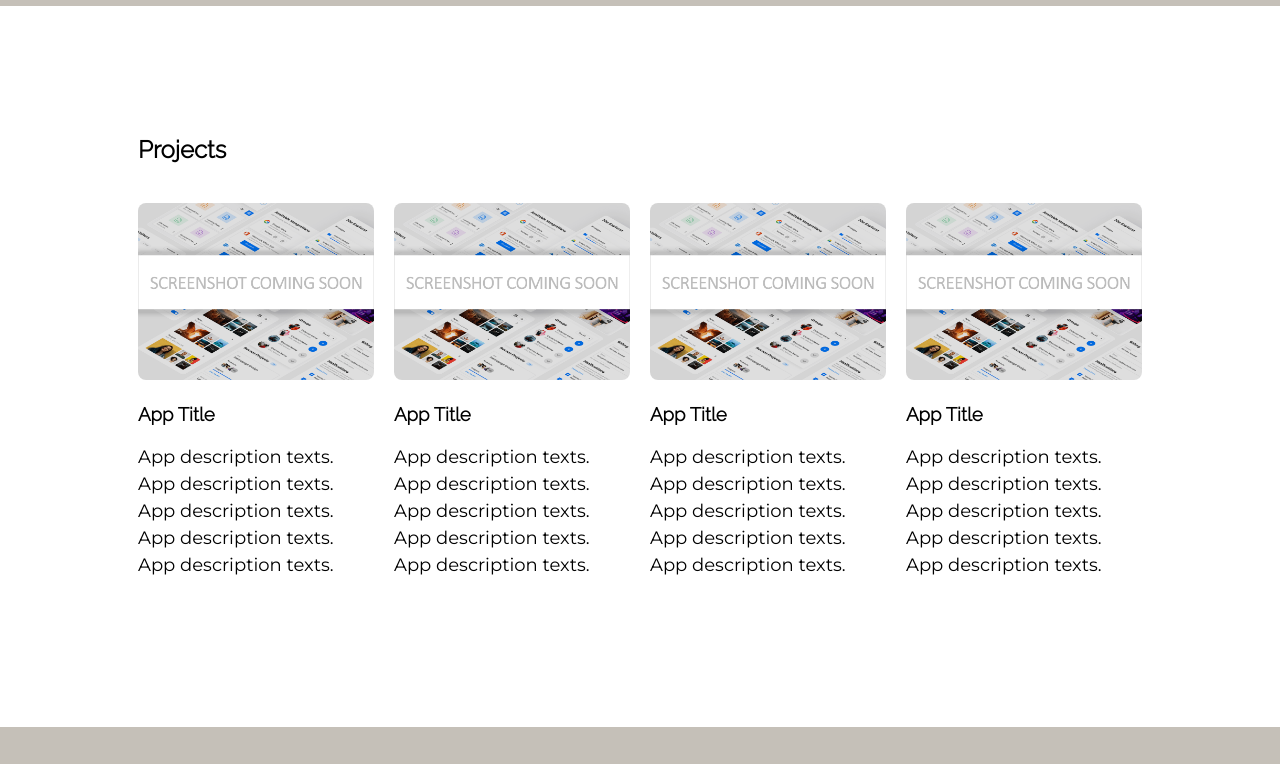
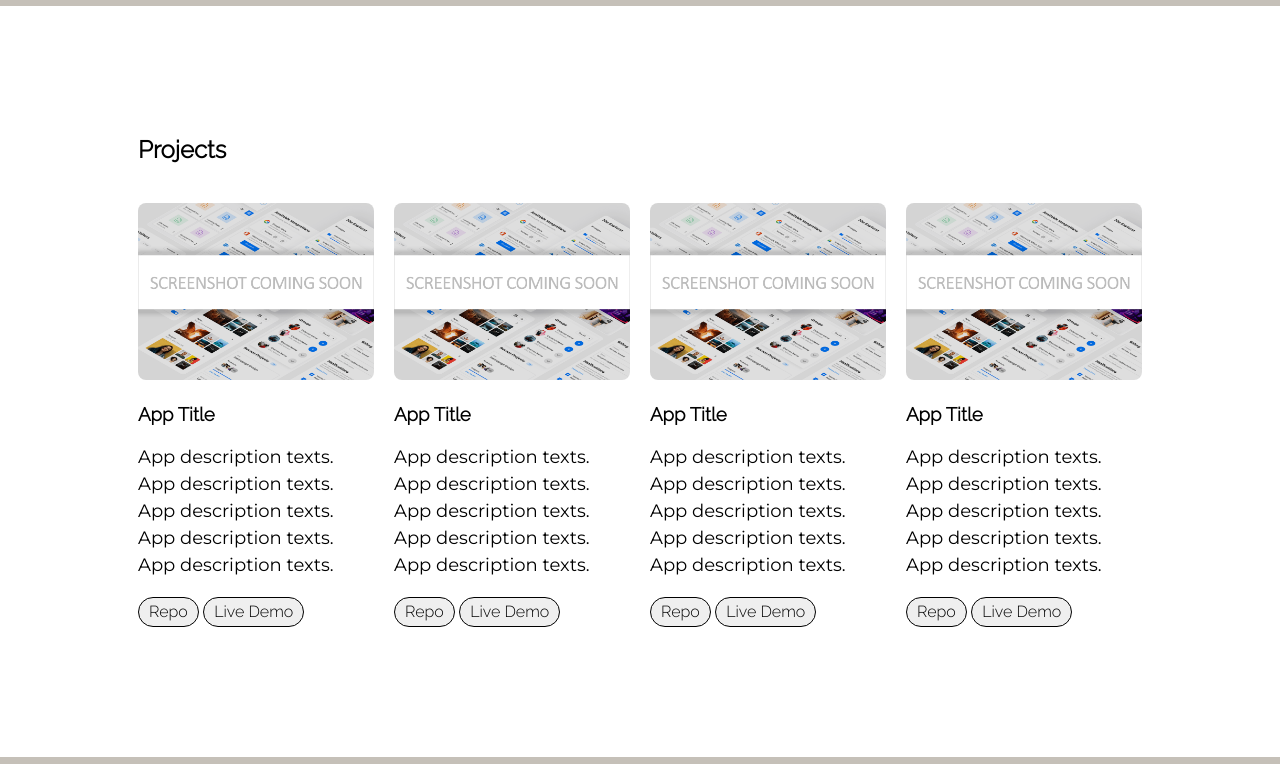
Before and after one commit to ZenMnky/zenmnky-thinkful-portfolio, a plain HTML site: page index.html in a window 1280 px wide. Shown: the part 1340-2104 px from the top of the page. Drawn offline with Linux system fonts and the light colour scheme.

Commit message:
add buttons to project section, update button styles

```diff
--- a/assets/css/styles.css
+++ b/assets/css/styles.css
@@ -40,7 +40,7 @@ h2 {
   text-align: center;
 }
 
-main h2, h3 {
+main h2, main h3, main p, button {
   font-family: 'Raleway', sans-serif;
 }
 
@@ -50,6 +50,12 @@ main p {
   font-size: 18px;
 }
 
+button {
+  border-radius: 16px;
+  padding: 5px 10px;
+  border: 1px solid;
+
+}
 
 /*=============================================
 =            Flex Container/Items - General            =
@@ -130,7 +136,7 @@ nav ul li:last-child a {
 
 
 /*----------  Articles  ----------*/
-#intro, #portfolio, #contact {
+#intro, #projects, #contact {
   margin-bottom: 120px;
 }
 
--- a/index.html
+++ b/index.html
@@ -65,21 +65,29 @@
                     <img src="assets/img/placeholder.png" alt="placholder image" class="rounded">
                     <h3>App Title</h3>
                     <p>App description texts. App description texts. App description texts. App description texts. App description texts. </p>
+                    <a href="#projects"><button>Repo</button></a>
+                    <a href="#projects"><button>Live Demo</button></a>
                 </div>
                 <div class="item">
                     <img src="assets/img/placeholder.png" alt="placholder image" class="rounded">
                     <h3>App Title</h3>
                     <p>App description texts. App description texts. App description texts. App description texts. App description texts. </p>
+                    <a href="#projects"><button>Repo</button></a>
+                    <a href="#projects"><button>Live Demo</button></a>
                 </div>
                 <div class="item">
                     <img src="assets/img/placeholder.png" alt="placholder image" class="rounded">
                     <h3>App Title</h3>
                     <p>App description texts. App description texts. App description texts. App description texts. App description texts. </p>
+                    <a href="#projects"><button>Repo</button></a>
+                    <a href="#projects"><button>Live Demo</button></a>
                 </div>
                 <div class="item">
                     <img src="assets/img/placeholder.png" alt="placholder image" class="rounded">
                     <h3>App Title</h3>
                     <p>App description texts. App description texts. App description texts. App description texts. App description texts. </p>
+                    <a href="#projects"><button>Repo</button></a>
+                    <a href="#projects"><button>Live Demo</button></a>
                 </div>
             </div>
 
```
